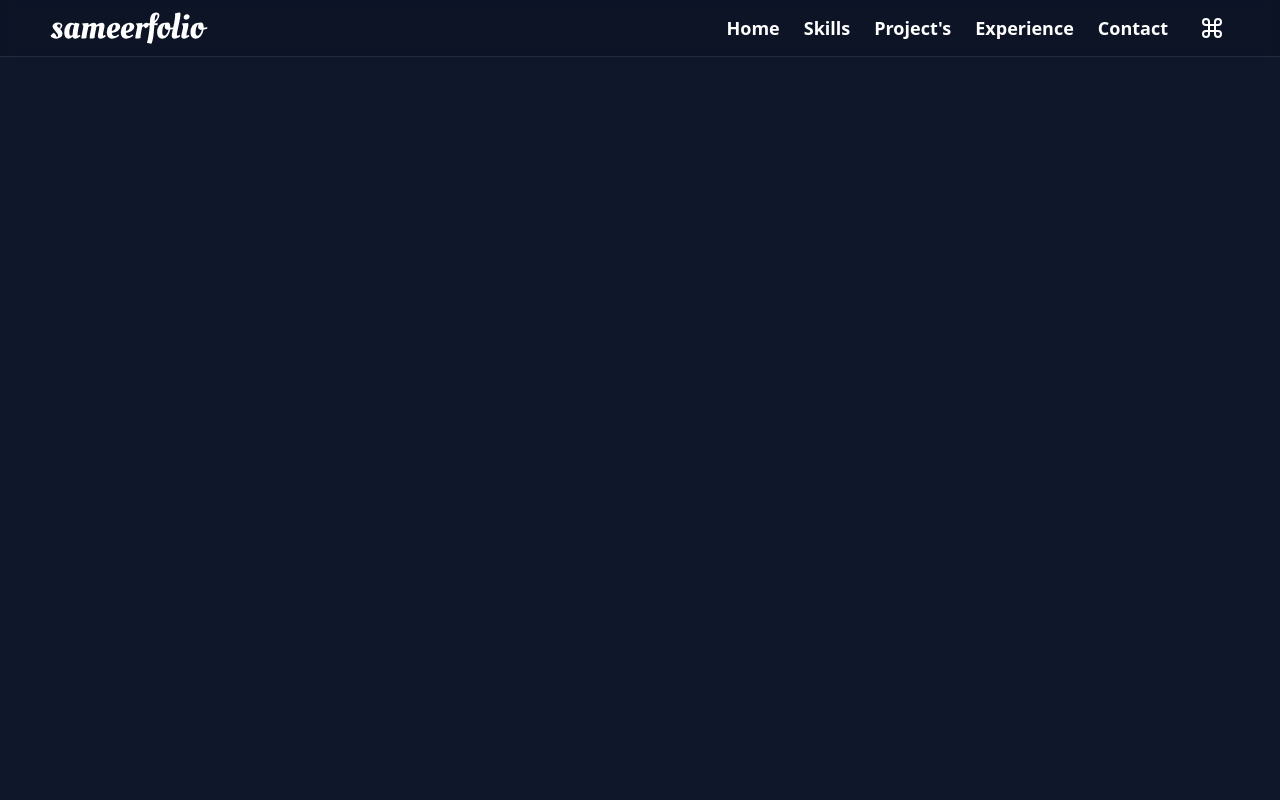
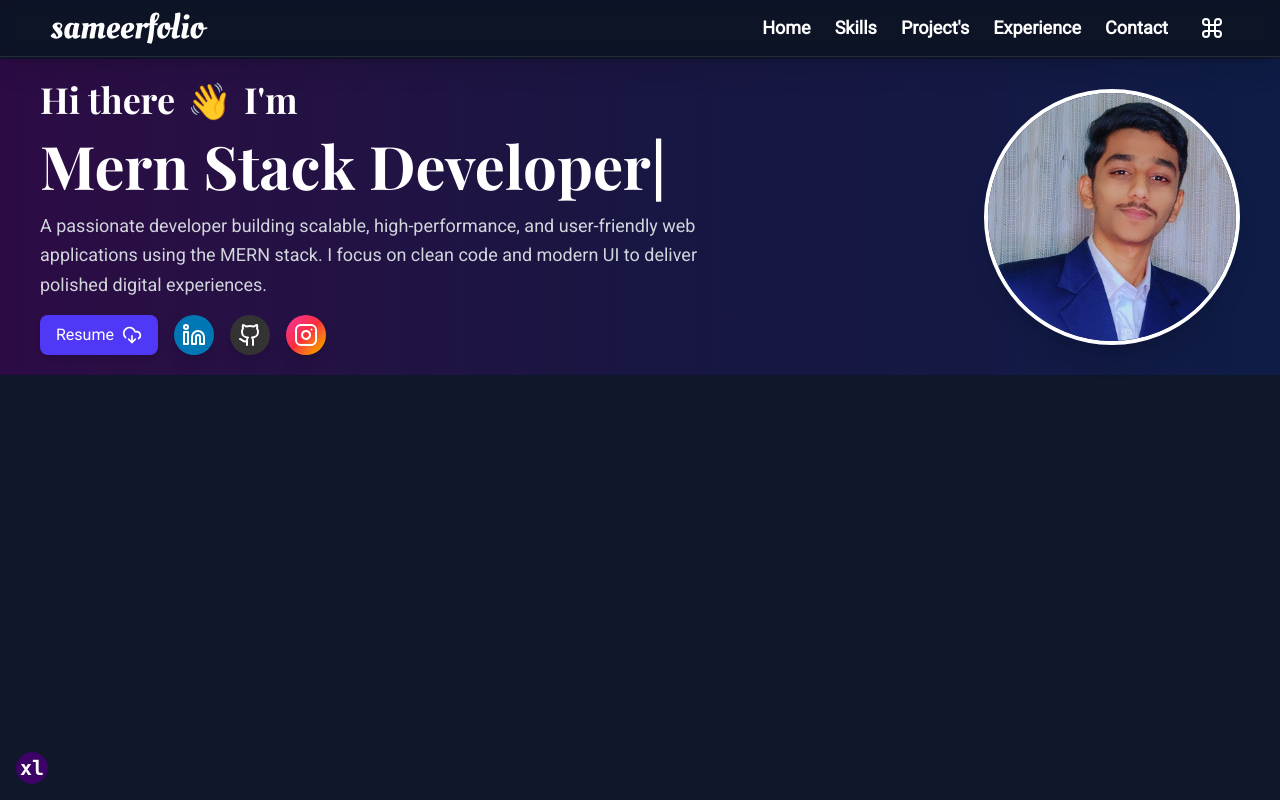
Before and after one commit to ma3llim007/sameerfolio, a React (Vite) app: page / in a window 1280 px wide. Built offline with nearby package versions, Linux system fonts and the light colour scheme.

Commit message:
feat: add hero section

```diff
--- a/package.json
+++ b/package.json
@@ -11,9 +11,11 @@
   },
   "dependencies": {
     "@tailwindcss/vite": "^4.1.3",
+    "framer-motion": "^12.6.5",
     "lucide-react": "^0.487.0",
     "react": "^19.0.0",
     "react-dom": "^19.0.0",
+    "react-type-animation": "^3.2.0",
     "tailwindcss": "^4.1.3"
   },
   "devDependencies": {
--- a/src/App.jsx
+++ b/src/App.jsx
@@ -1,10 +1,15 @@
 import Header from "./components/Header";
+import Hero from "./components/Hero";
+import ViewPortViewer from "./components/ViewPortViewer";
 
 const App = () => {
     return (
-        <div className="w-full min-h-screen bg-slate-900 text-white">
+        <div className="w-full min-h-screen bg-slate-900 text-white font-roboto">
             <Header />
-
+            <section className="pt-[59px]">
+                <Hero />
+            </section>
+            <ViewPortViewer />
         </div>
     );
 };
--- a/src/components/Header.jsx
+++ b/src/components/Header.jsx
@@ -2,11 +2,11 @@ import { Command } from "lucide-react";
 
 const Header = () => {
     return (
-        <div className="fixed top-0 left-0 right-0 z-50 bg-black/10 backdrop-blur-sm border-b border-white/10 transition-all duration-300">
+        <div className="fixed top-0 left-0 right-0 z-50 bg-black/10 backdrop-blur-sm border-b border-white/10 transition-all duration-300 shadow-xl">
             <div className="grid grid-cols-2 items-center px-6 md:px-12 h-14 max-w-full mx-auto">
                 {/* Logo Section */}
                 <div className="w-[160px] h-[40px] flex items-center">
-                    <img className="w-full h-auto object-contain" src="logo.svg" alt="Sameerfolio Logo" />
+                    <img className="w-full h-auto object-contain" src="logo.svg" alt="sameerfolio Logo" />
                 </div>
                 <nav className="flex items-center justify-end gap-6">
                     <ul className="hidden md:flex items-center gap-6 font-semibold text-lg">
--- /dev/null
+++ b/src/components/Hero.jsx
@@ -0,0 +1,86 @@
+import { motion } from "framer-motion";
+import Container from "./Container";
+import { TypeAnimation } from "react-type-animation";
+import profile from "../assets/profile.jpg";
+import { CloudDownload, Github, Instagram, Linkedin } from "lucide-react";
+
+const Hero = () => {
+    return (
+        <div className="w-full bg-gradient-to-r from-purple-900 via-indigo-900 to-blue-900 text-white backdrop-blur-md">
+            <div className="w-full bg-black/50">
+                <Container>
+                    <div className="flex flex-col-reverse md:flex-row items-center justify-center text-center lg:text-start gap-12 py-5">
+                        <motion.div initial={{ opacity: 0, x: -50 }} animate={{ opacity: 1, x: 0 }} transition={{ duration: 0.8 }} className="space-y-4 grow">
+                            <h2 className="text-2xl md:text-4xl font-semibold font-playfair flex items-center justify-center lg:justify-start gap-3">
+                                <span>Hi there</span>
+                                <span role="img" aria-label="wave" className="waving-hand text-4xl">
+                                    👋
+                                </span>
+                                <span>I'm</span>
+                            </h2>
+                            <TypeAnimation
+                                sequence={["Mohd Sameer", 2000, "Mern Stack Developer", 2000, "Full-Stack Web Developer", 2000, "React & Node.js Enthusiast", 2000]}
+                                wrapper="h1"
+                                speed={50}
+                                repeat={Infinity}
+                                className="text-4xl md:text-6xl font-bold font-playfair"
+                            />
+                            <p className="text-base md:text-lg text-gray-300 leading-relaxed max-w-2xl">
+                                A passionate developer building scalable, high-performance, and user-friendly web applications using the MERN stack. I focus on clean code and modern UI to deliver
+                                polished digital experiences.
+                            </p>
+                            <div className="flex flex-wrap space-x-4 items-center justify-center lg:justify-start">
+                                <a
+                                    href="/Mohd-Sameer-Resume.pdf"
+                                    download
+                                    className="inline-flex items-center gap-2 bg-indigo-600 hover:bg-indigo-700 text-white px-4 py-2 rounded-lg font-medium transition duration-200 shadow-md"
+                                >
+                                    Resume <CloudDownload className="w-5 h-5" />
+                                </a>
+                                <a
+                                    href="https://www.linkedin.com/in/mohdsameer-dev/"
+                                    target="_blank"
+                                    rel="noopener noreferrer"
+                                    aria-label="LinkedIn"
+                                    className="w-10 h-10 flex items-center justify-center rounded-full bg-[#0077b5] hover:scale-110 transition-transform duration-300 shadow-lg"
+                                >
+                                    <Linkedin className="w-6 h-6 text-white" />
+                                </a>
+
+                                <a
+                                    href="https://github.com/ma3llim007/"
+                                    target="_blank"
+                                    rel="noopener noreferrer"
+                                    aria-label="GitHub"
+                                    className="w-10 h-10 flex items-center justify-center rounded-full bg-[#333] hover:scale-110 transition-transform duration-300 shadow-lg"
+                                >
+                                    <Github className="w-6 h-6 text-white" />
+                                </a>
+
+                                <a
+                                    href="https://www.instagram.com/ma_3llim_007/"
+                                    target="_blank"
+                                    rel="noopener noreferrer"
+                                    aria-label="Instagram"
+                                    className="w-10 h-10 flex items-center justify-center rounded-full bg-gradient-to-br from-pink-500 via-red-500 to-yellow-500 hover:scale-110 transition-transform duration-300 shadow-lg"
+                                >
+                                    <Instagram className="w-6 h-6 text-white" />
+                                </a>
+                            </div>
+                        </motion.div>
+                        <motion.div
+                            initial={{ opacity: 0, x: +50 }}
+                            animate={{ opacity: 1, x: 0 }}
+                            transition={{ duration: 0.8 }}
+                            className="w-full max-w-xs mx-auto md:mx-0 flex justify-center md:justify-end"
+                        >
+                            <img src={profile} alt="Portrait of Mohd Sameer" className="w-40 h-40 md:w-64 md:h-64 object-cover rounded-full border-4 border-white shadow-xl" />
+                        </motion.div>
+                    </div>
+                </Container>
+            </div>
+        </div>
+    );
+};
+
+export default Hero;
--- /dev/null
+++ b/src/components/ViewPortViewer.jsx
@@ -0,0 +1,14 @@
+const ViewPortViewer = () => {
+    return (
+        <div className="fixed bottom-4 left-4 flex size-8 items-center justify-center rounded-full bg-purple-950 font-extrabold font-mono text-xl text-white">
+            <div className="block sm:hidden">xs</div>
+            <div className="hidden sm:block md:hidden">sm</div>
+            <div className="hidden sm:hidden md:block lg:hidden">md</div>
+            <div className="hidden lg:block xl:hidden">lg</div>
+            <div className="hidden xl:block 2xl:hidden">xl</div>
+            <div className="hidden 2xl:block">2xl</div>
+        </div>
+    );
+};
+
+export default ViewPortViewer;
--- a/src/index.css
+++ b/src/index.css
@@ -4,3 +4,43 @@
     --font-playfair: "Playfair Display", serif;
     --font-roboto: "Roboto", sans-serif
 }
+
+@keyframes wave {
+    0% {
+        transform: rotate(0deg);
+    }
+
+    15% {
+        transform: rotate(14deg);
+    }
+
+    30% {
+        transform: rotate(-8deg);
+    }
+
+    40% {
+        transform: rotate(14deg);
+    }
+
+    50% {
+        transform: rotate(-4deg);
+    }
+
+    60% {
+        transform: rotate(10deg);
+    }
+
+    70% {
+        transform: rotate(0deg);
+    }
+
+    100% {
+        transform: rotate(0deg);
+    }
+}
+
+.waving-hand {
+    display: inline-block;
+    animation: wave 2s infinite;
+    transform-origin: 70% 70%;
+}
```
Also changed, not shown: src/assets/profile.jpg (added), 1 other file (tests, documents, lock files or other folders).
